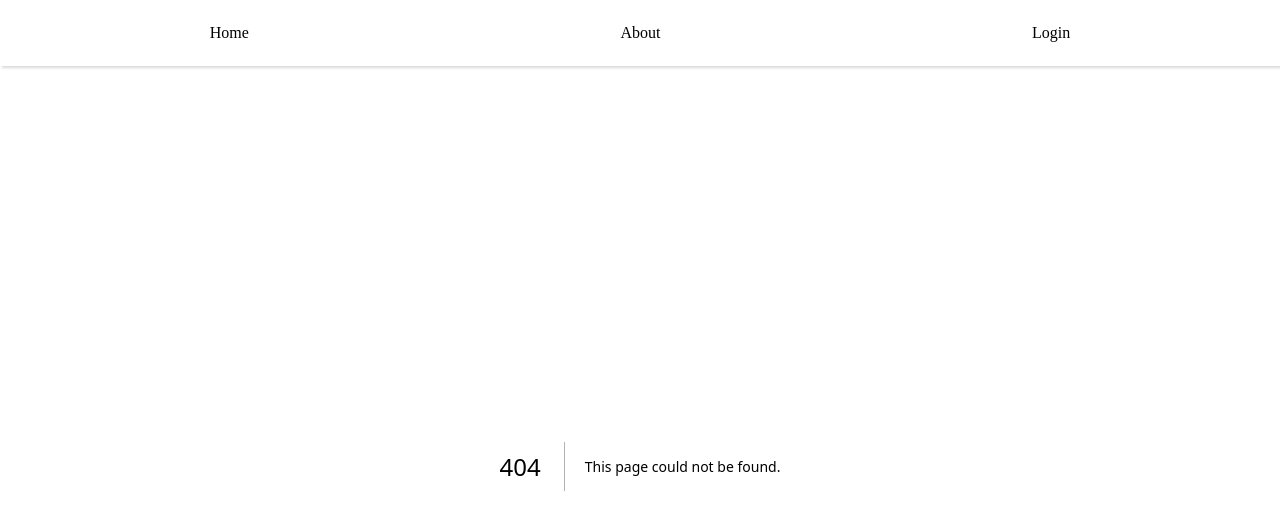
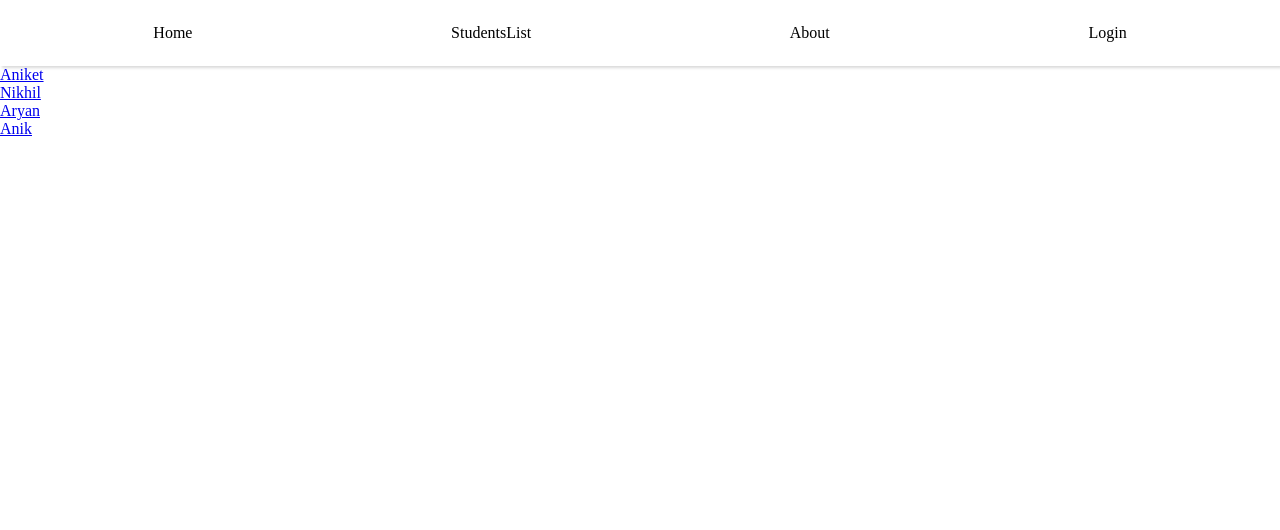
Before and after one commit to anikets2001/next-app, a Next.js app: page /studentsList in a window 1280 px wide. Before the commit this address had no page. Shown: the top 530 px of the page. Built offline with nearby package versions, Linux system fonts and the light colour scheme.

Commit message:
feat:dynamic routing

```diff
--- a/src/app/layout.js
+++ b/src/app/layout.js
@@ -26,6 +26,9 @@ export default function RootLayout({ children }) {
             <Link href={"/"} className="link">
               Home
             </Link>
+            <Link href={"/studentsList"} className="link">
+              StudentsList
+            </Link>
             <Link href={"/about"} className="link">
               About
             </Link>
--- /dev/null
+++ b/src/app/studentsList/page.js
@@ -0,0 +1,25 @@
+import React from "react";
+import Link from "next/link";
+
+const StudentsList = () => {
+  return (
+    <div>
+      <ul>
+        <li>
+          <Link href={"/studentsList/aniket"}>Aniket</Link>
+        </li>
+        <li>
+          <Link href={"/studentsList/nikhil"}>Nikhil</Link>
+        </li>
+        <li>
+          <Link href={"/studentsList/aryan"}>Aryan</Link>
+        </li>
+        <li>
+          <Link href={"/studentsList/anik"}>Anik</Link>
+        </li>
+      </ul>
+    </div>
+  );
+};
+
+export default StudentsList;
```
Also changed, not shown: src/app/studentsList/[student]/page.js (added, +18 -0 lines).
